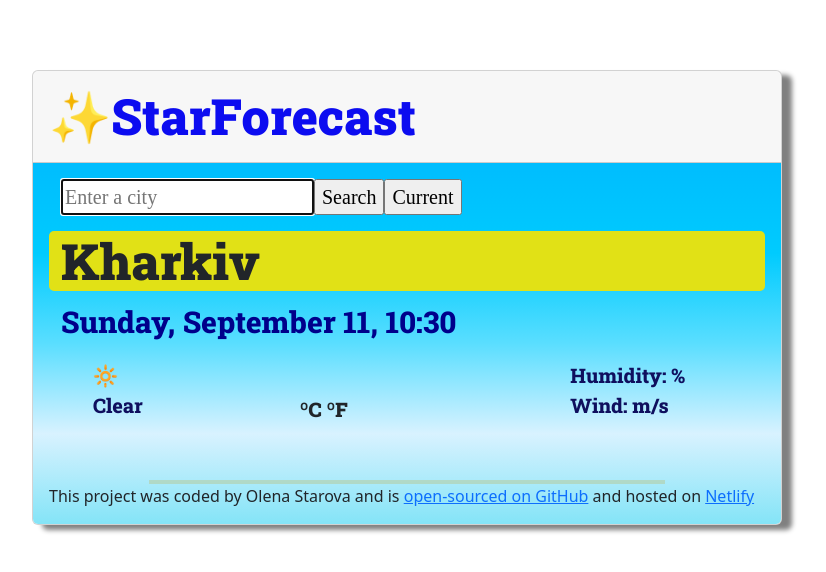
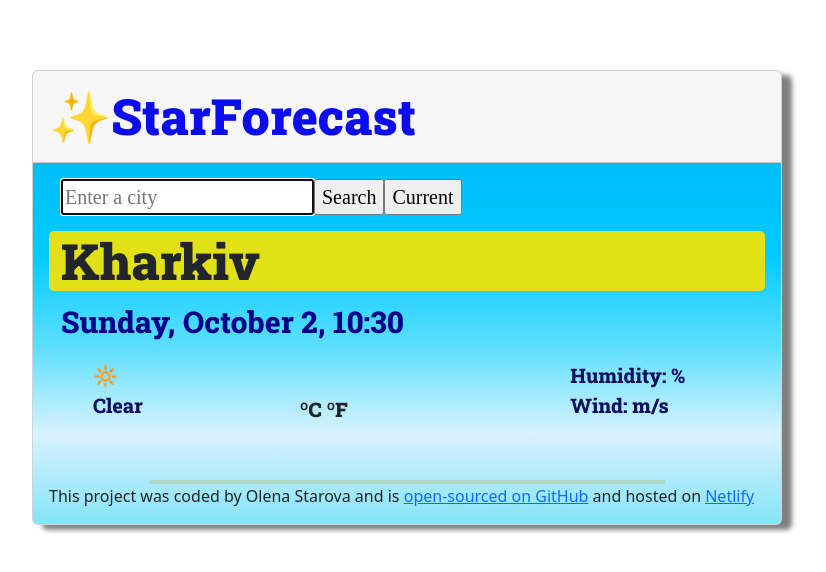
Before and after one commit to olena-starova/weather-forecast-react-app, a React (Create React App) app: page / in a window 1280 px wide. Shown: the top 572 px of the page, without its empty margins (233-1059 px from the left). Built offline with nearby package versions, Linux system fonts and the light colour scheme; a web font is replaced by a local one.

Commit message:
Update Date.js

```diff
--- a/src/Date.js
+++ b/src/Date.js
@@ -3,6 +3,6 @@ import "./Date.css";
 
 export default class Date extends React.Component {
   render = () => {
-    return <p id="date">Sunday, September 11, 10:30</p>;
+    return <p id="date">Sunday, October 2, 10:30</p>;
   };
 }
```
